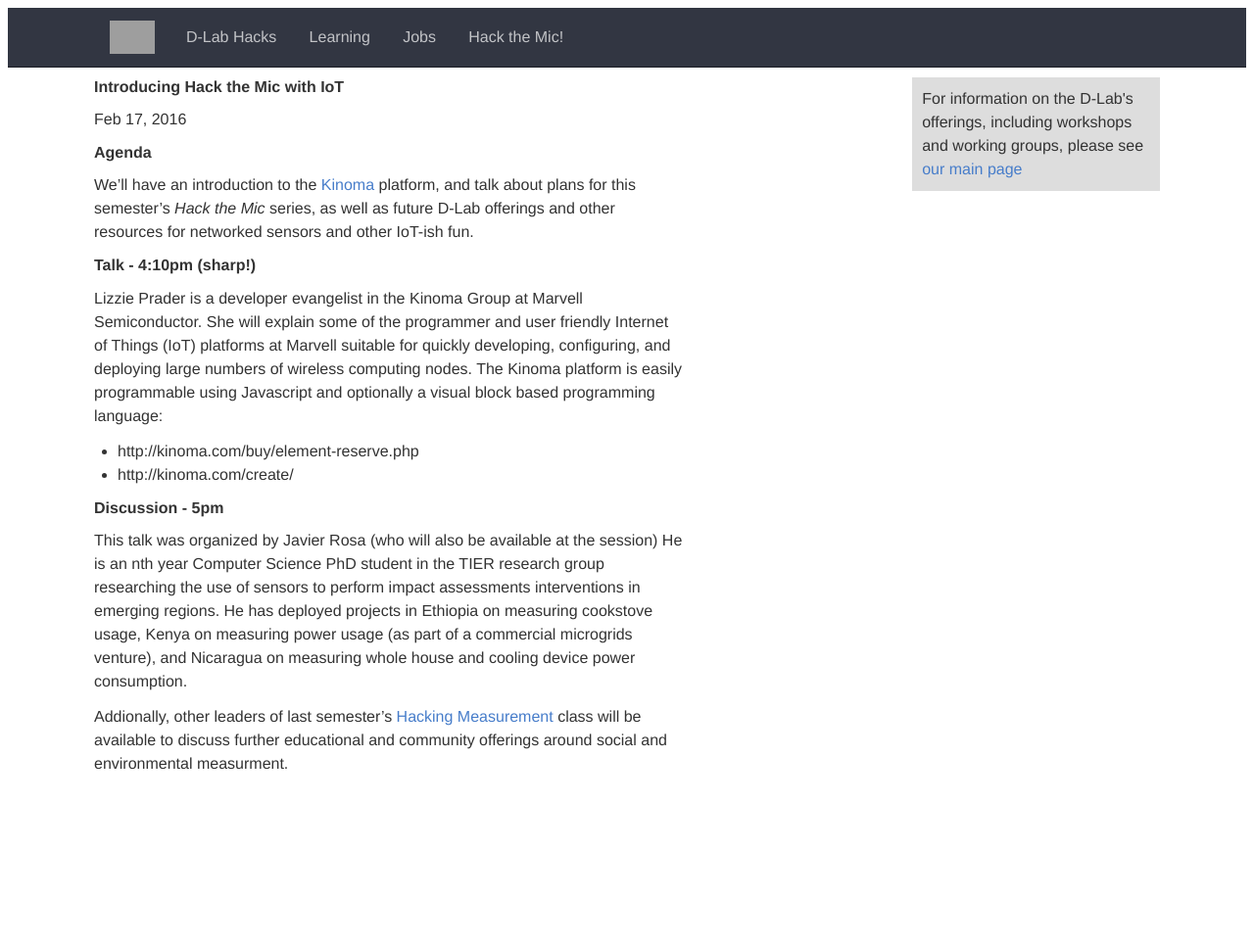
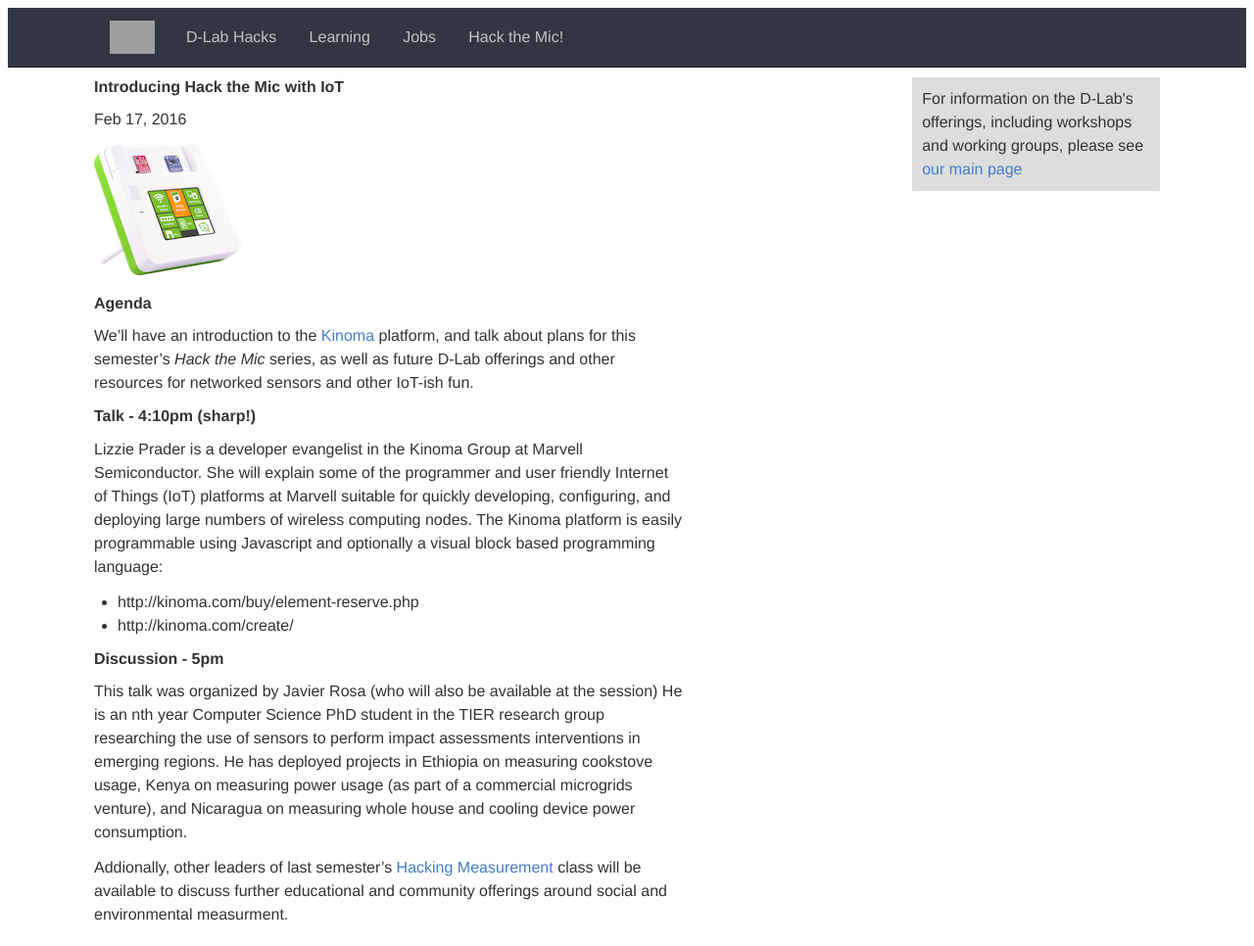
Before and after one commit to dlab-berkeley/dlab-berkeley.github.io, a Jekyll site: the page built from hack-the-mic/_posts/2016-02-17-IoT-launch.md, in a window 1280 px wide. Shown: the whole page at 98% size. Built offline with Jekyll 4.4.1, drawn with Linux system fonts in a browser that asks for light colours; before the commit the page ends 900 px from its top, so only the background shows below that; grey boxes are pictures that could not be loaded.

Commit message:
Added image

```diff
--- a/hack-the-mic/_posts/2016-02-17-IoT-launch.md
+++ b/hack-the-mic/_posts/2016-02-17-IoT-launch.md
@@ -2,6 +2,8 @@
 title: Introducing Hack the Mic with IoT
 layout: post
 ---
+![Kinoma](/hack-the-mic/media/Kinoma-Create_facing-right-showing-sensors_web-res_150px.png)
+
 ## Agenda
 
 We'll have an introduction to the [Kinoma](http://kinoma.com/) platform, and talk about plans for this semester's *Hack the Mic* series, as well as future D-Lab offerings and other resources for networked sensors and other IoT-ish fun.
```
Also changed, not shown: hack-the-mic/media/Kinoma-Create_facing-right-showing-sensors_web-res_150px.png (added).
